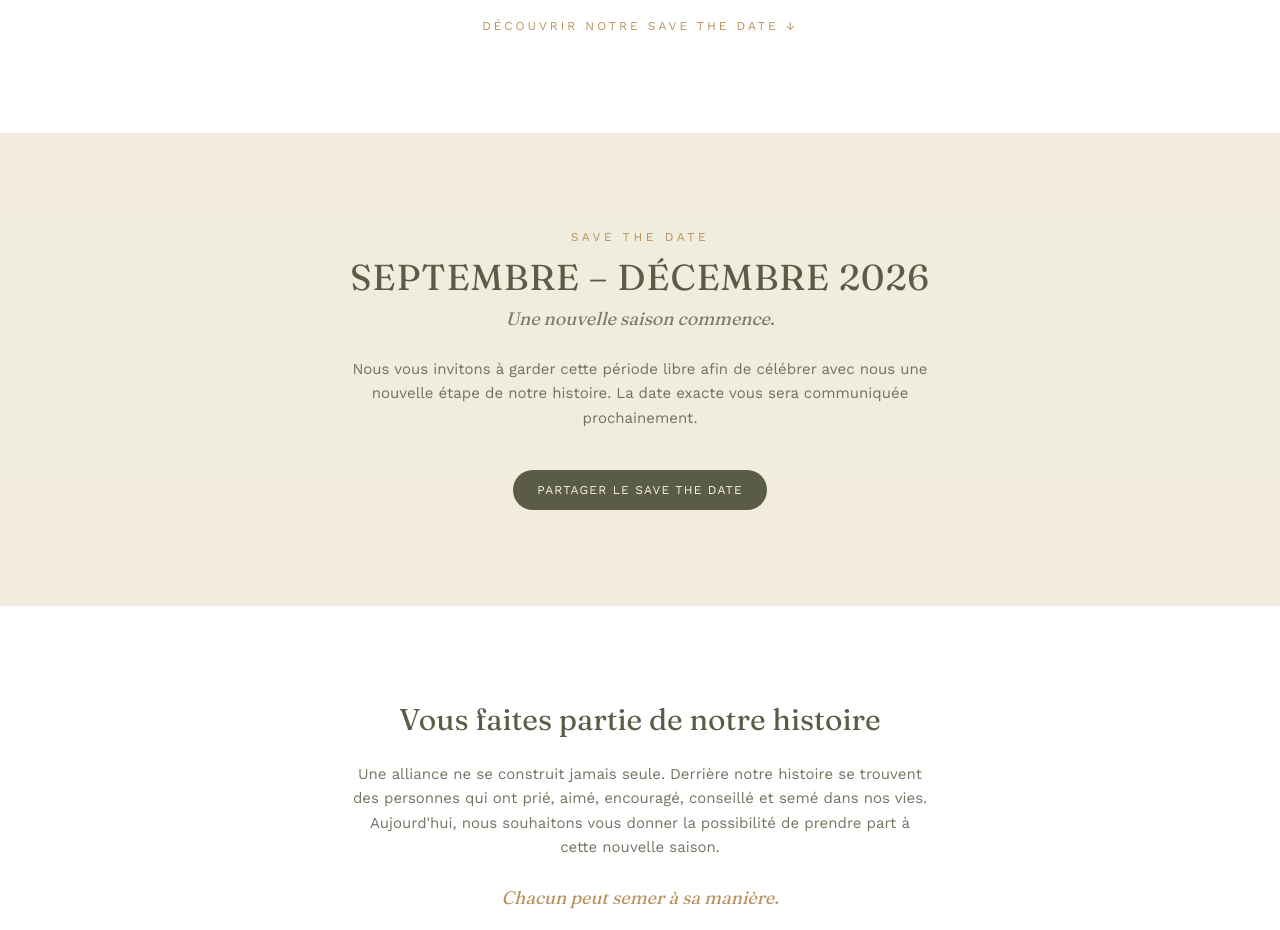
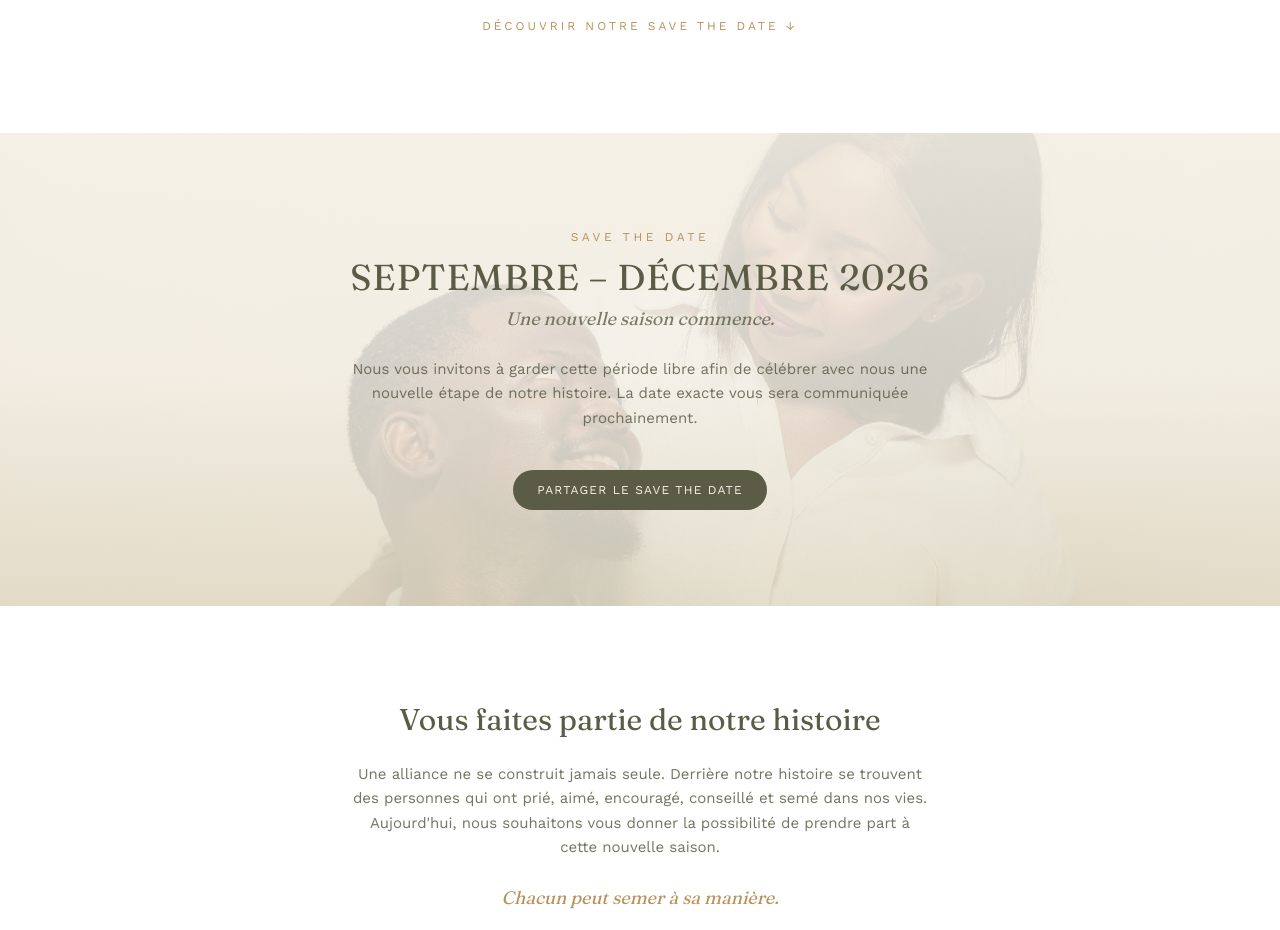
Before and after one commit to kimmichcesaire/racines-et-promesses, a Next.js app in the folder apps/web/: page / in a window 1280 px wide. Shown: the part 3080-4010 px from the top of the page. Built offline with nearby package versions, Linux system fonts and the light colour scheme; no server answers.

Commit message:
Ajoute la photo du couple en fond sur l'accueil et la page Participation

```diff
--- a/apps/web/src/app/page.tsx
+++ b/apps/web/src/app/page.tsx
@@ -1,3 +1,4 @@
+import Image from "next/image";
 import Link from "next/link";
 import { Verse } from "@/components/Verse";
 import { SaveTheDate } from "@/components/SaveTheDate";
@@ -201,8 +202,21 @@ export default async function AccueilPage() {
       </section>
 
       {/* Écran 6 — Save the Date */}
-      <section id="ecran-6" className="px-6 py-24 bg-beige-sable/30 text-center">
-        <Reveal>
+      <section id="ecran-6" className="relative overflow-hidden px-6 py-24 text-center">
+        {/* Photo du couple en fond, essai demandé par le couple — voile dans
+            les tons de la charte (ivoire → beige-sable) par-dessus pour que
+            le texte reste lisible et que la palette du site domine toujours. */}
+        <Image
+          src="/img/DSC01593.jpg"
+          alt=""
+          aria-hidden="true"
+          fill
+          sizes="100vw"
+          className="object-cover"
+        />
+        <div className="absolute inset-0 bg-linear-to-b from-ivoire/92 via-ivoire/85 to-beige-sable/90" />
+
+        <Reveal className="relative">
           <p className="font-sans text-xs uppercase tracking-[0.3em] text-or-mat mb-3">
             Save the date
           </p>
--- a/apps/web/src/app/participation/page.tsx
+++ b/apps/web/src/app/participation/page.tsx
@@ -1,8 +1,8 @@
 import type { Metadata } from "next";
+import Image from "next/image";
 import { RsvpForm } from "@/components/forms/RsvpForm";
 import { PrayerForm } from "@/components/forms/PrayerForm";
 import { ContributionBlock } from "@/components/ContributionBlock";
-import { PageWatermark } from "@/components/PageWatermark";
 import { WatermarkCard } from "@/components/WatermarkCard";
 import { BlockText } from "@/components/BlockText";
 import { ZoomableImage } from "@/components/ZoomableImage";
@@ -23,7 +23,15 @@ export default async function ParticipationPage() {
 
   return (
     <section className="relative px-6 py-20 sm:py-28 overflow-hidden">
-      <PageWatermark />
+      {/* Même photo qu'en page d'accueil, fixe derrière tout le contenu comme
+          le filigrane logo — voile ivoire → beige-sable par-dessus pour que
+          la palette du site reste dominante. Les WatermarkCard (déjà conçus
+          pour rester lisibles quel que soit le fond) n'ont besoin d'aucun
+          changement. */}
+      <div aria-hidden="true" className="fixed inset-0 -z-20">
+        <Image src="/img/DSC01593.jpg" alt="" fill sizes="100vw" className="object-cover" />
+        <div className="absolute inset-0 bg-linear-to-b from-ivoire/92 via-ivoire/85 to-beige-sable/90" />
+      </div>
 
       <WatermarkCard className="mx-auto max-w-2xl text-center">
         <h1 className="font-display text-4xl text-vert-profond">
```
Also changed, not shown: apps/web/public/img/DSC01593.jpg (added).
